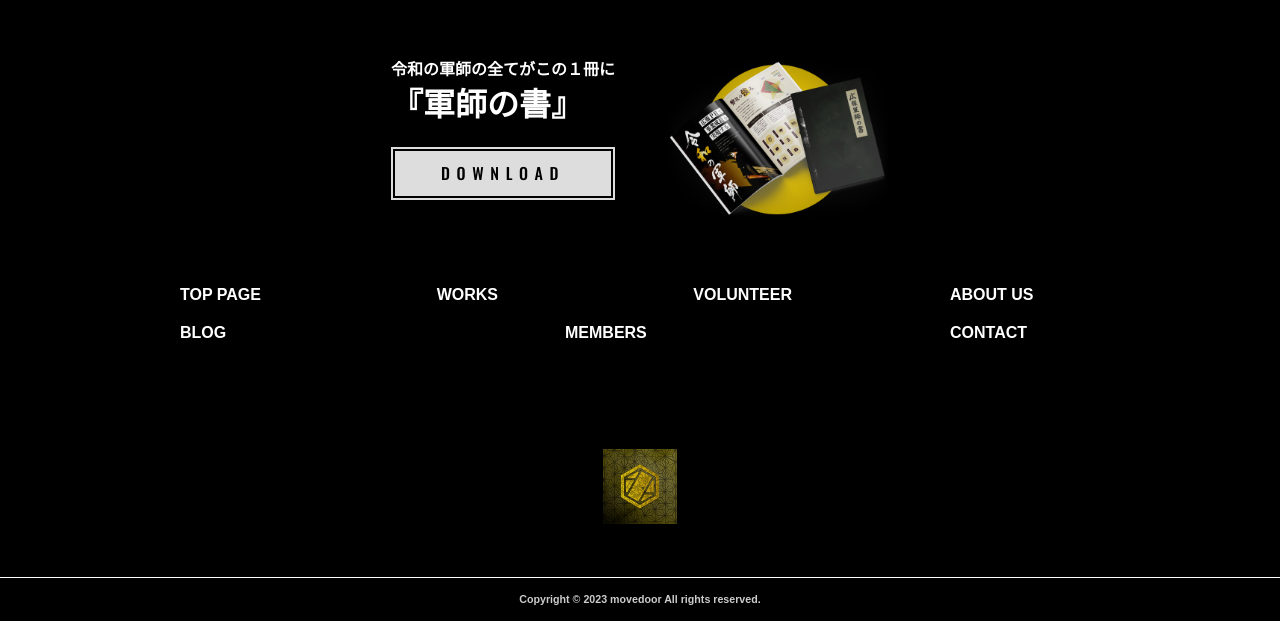
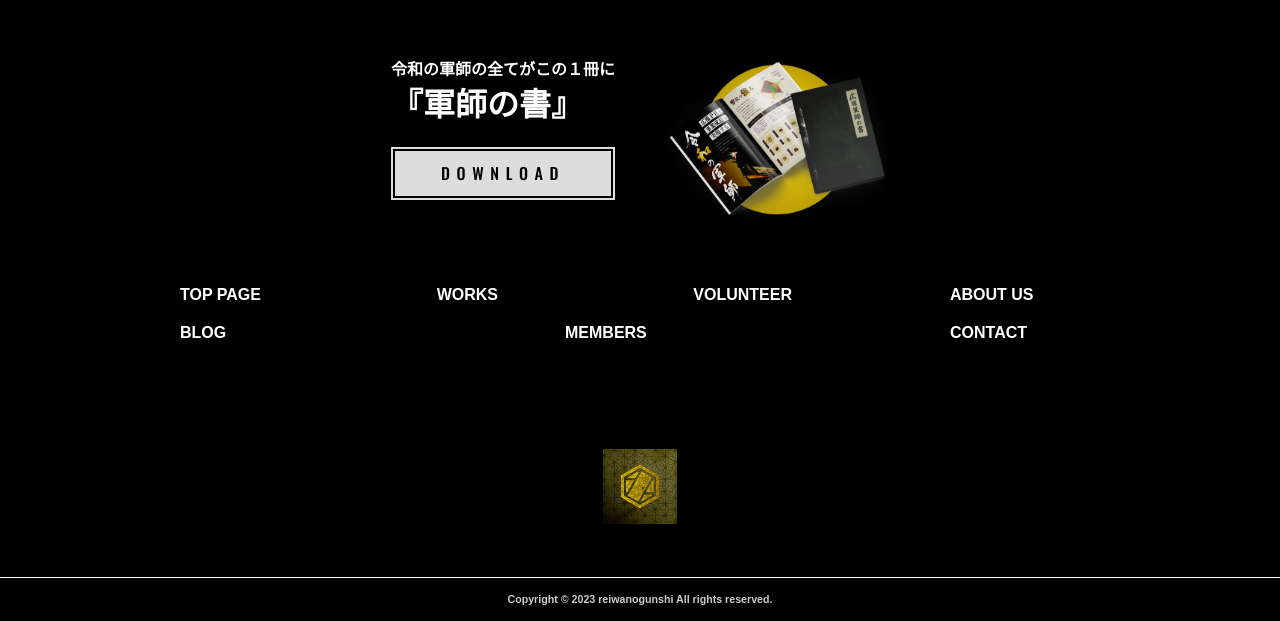
Before and after one commit to reiwa-gunshi/homepage, a Next.js app: page /aboutus in a window 1280 px wide. Shown: the part 3734-4355 px from the top of the page. Built offline with nearby package versions, Linux system fonts and the light colour scheme.

Commit message:
Copyrightの修正

```diff
--- a/components/layouts/footer.tsx
+++ b/components/layouts/footer.tsx
@@ -51,10 +51,10 @@ const Footer = (props: { nav_items: nav_type[] }) => {
         <img
           className={styles.footer_logo}
           src="/svg/footer_logo.svg"
-          alt="MOVEDOORロゴ"
+          alt="令和の軍師ロゴ"
         />
         <div className={styles.copyright}>
-          <p>Copyright © 2023 movedoor All rights reserved.</p>
+          <p>Copyright © 2023 reiwanogunshi All rights reserved.</p>
         </div>
       </footer>
     </>
```
